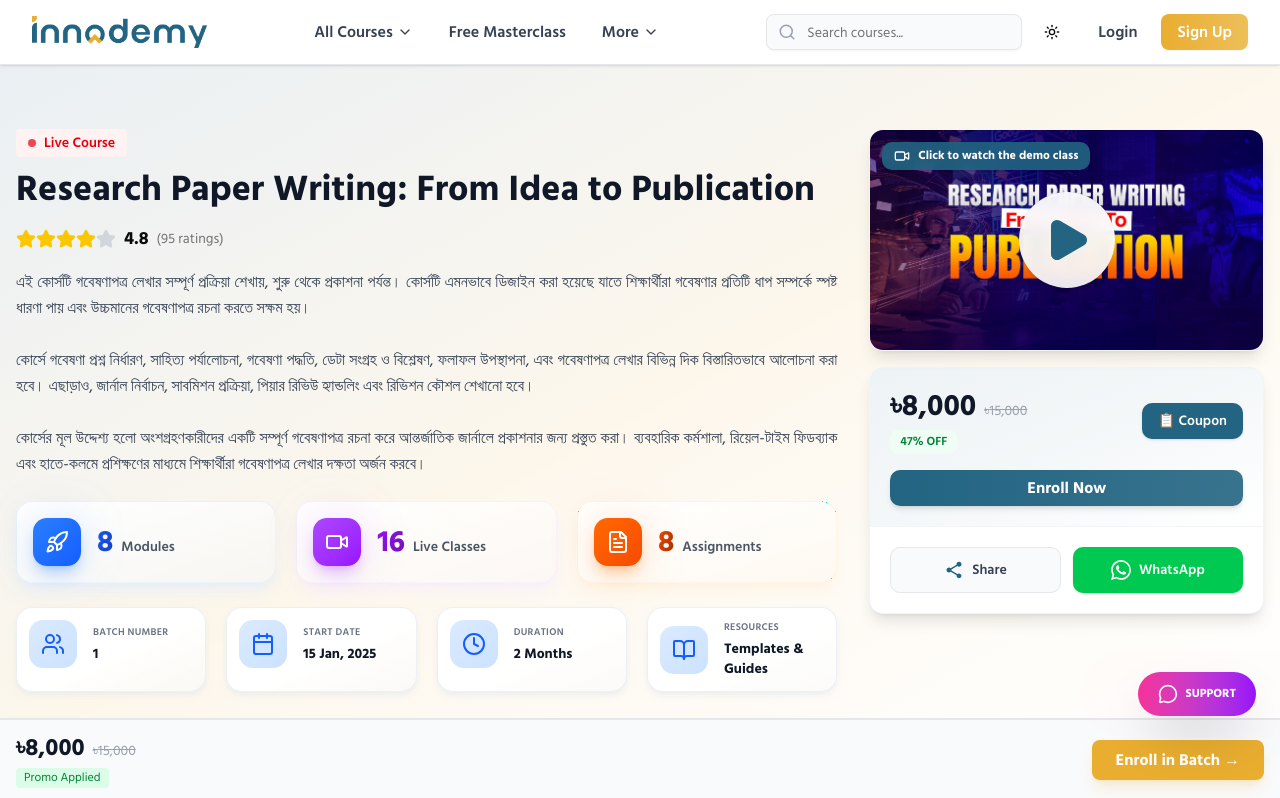
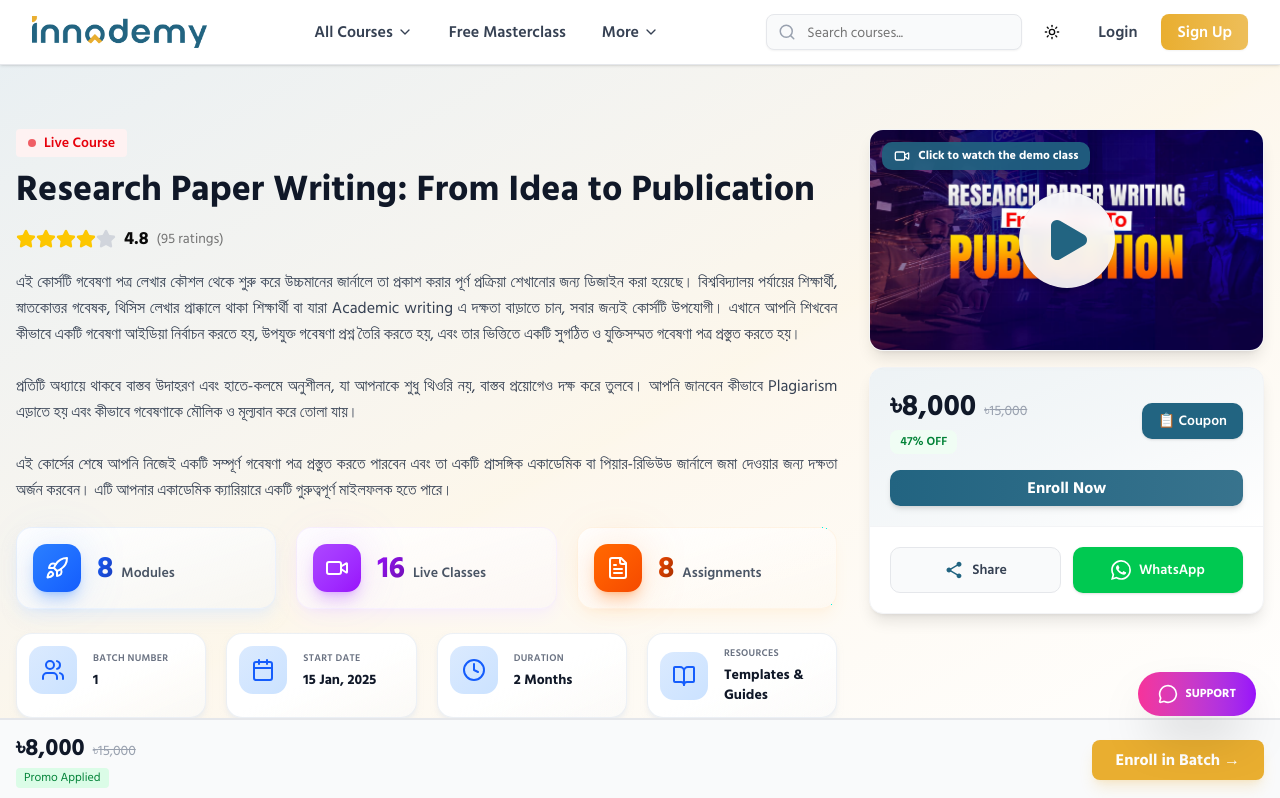
Before and after one commit to mehrabhossain1/innodemmy-frontend, a Next.js app: page /courses/research-pager-writing-from-idea-to-publication in a window 1280 px wide. Shown: the top 798 px of the page. Built offline with nearby package versions, Linux system fonts and the light colour scheme.

Commit message:
fix: Update course description for clarity and improved engagement

```diff
--- a/app/courses/research-pager-writing-from-idea-to-publication/page.tsx
+++ b/app/courses/research-pager-writing-from-idea-to-publication/page.tsx
@@ -30,7 +30,7 @@ export default function ResearchPaperWritingFromIdeaToPublication() {
     const courseData = {
         title: "Research Paper Writing: From Idea to Publication",
         description:
-            "এই কোর্সটি গবেষণাপত্র লেখার সম্পূর্ণ প্রক্রিয়া শেখায়, শুরু থেকে প্রকাশনা পর্যন্ত। কোর্সটি এমনভাবে ডিজাইন করা হয়েছে যাতে শিক্ষার্থীরা গবেষণার প্রতিটি ধাপ সম্পর্কে স্পষ্ট ধারণা পায় এবং উচ্চমানের গবেষণাপত্র রচনা করতে সক্ষম হয়।\n\nকোর্সে গবেষণা প্রশ্ন নির্ধারণ, সাহিত্য পর্যালোচনা, গবেষণা পদ্ধতি, ডেটা সংগ্রহ ও বিশ্লেষণ, ফলাফল উপস্থাপনা, এবং গবেষণাপত্র লেখার বিভিন্ন দিক বিস্তারিতভাবে আলোচনা করা হবে। এছাড়াও, জার্নাল নির্বাচন, সাবমিশন প্রক্রিয়া, পিয়ার রিভিউ হ্যান্ডলিং এবং রিভিশন কৌশল শেখানো হবে।\n\nকোর্সের মূল উদ্দেশ্য হলো অংশগ্রহণকারীদের একটি সম্পূর্ণ গবেষণাপত্র রচনা করে আন্তর্জাতিক জার্নালে প্রকাশনার জন্য প্রস্তুত করা। ব্যবহারিক কর্মশালা, রিয়েল-টাইম ফিডব্যাক এবং হাতে-কলমে প্রশিক্ষণের মাধ্যমে শিক্ষার্থীরা গবেষণাপত্র লেখার দক্ষতা অর্জন করবে।",
+            "এই কোর্সটি গবেষণা পত্র লেখার কৌশল থেকে শুরু করে  উচ্চমানের জার্নালে তা প্রকাশ করার পূর্ণ প্রক্রিয়া শেখানোর জন্য ডিজাইন করা হয়েছে। বিশ্ববিদ্যালয় পর্যায়ের শিক্ষার্থী, স্নাতকোত্তর গবেষক, থিসিস লেখার প্রাক্কালে থাকা শিক্ষার্থী বা যারা Academic writing এ  দক্ষতা বাড়াতে চান, সবার জন্যই কোর্সটি উপযোগী। এখানে আপনি শিখবেন কীভাবে একটি গবেষণা আইডিয়া নির্বাচন করতে হয়, উপযুক্ত গবেষণা প্রশ্ন তৈরি করতে হয়, এবং তার ভিত্তিতে একটি সুগঠিত ও যুক্তিসম্মত গবেষণা পত্র প্রস্তুত করতে হয়।\n\nপ্রতিটি অধ্যায়ে থাকবে বাস্তব উদাহরণ এবং হাতে-কলমে অনুশীলন, যা আপনাকে শুধু থিওরি নয়, বাস্তব প্রয়োগেও দক্ষ করে তুলবে। আপনি জানবেন কীভাবে Plagiarism এড়াতে হয় এবং কীভাবে গবেষণাকে মৌলিক ও মূল্যবান করে তোলা যায়।\n\nএই কোর্সের শেষে আপনি নিজেই একটি সম্পূর্ণ গবেষণা পত্র প্রস্তুত করতে পারবেন এবং তা একটি প্রাসঙ্গিক একাডেমিক বা পিয়ার-রিভিউড জার্নালে জমা দেওয়ার জন্য দক্ষতা অর্জন করবেন। এটি আপনার একাডেমিক ক্যারিয়ারে একটি গুরুত্বপূর্ণ মাইলফলক হতে পারে।",
         price: 8000,
         originalPrice: 15000,
         currency: "৳",
```
